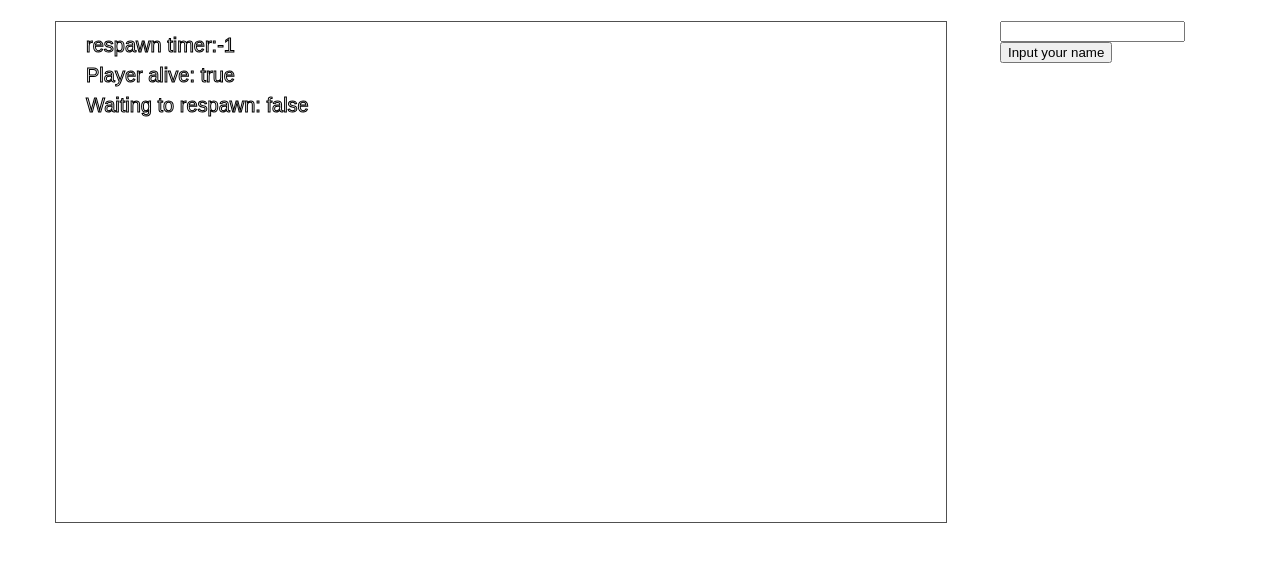
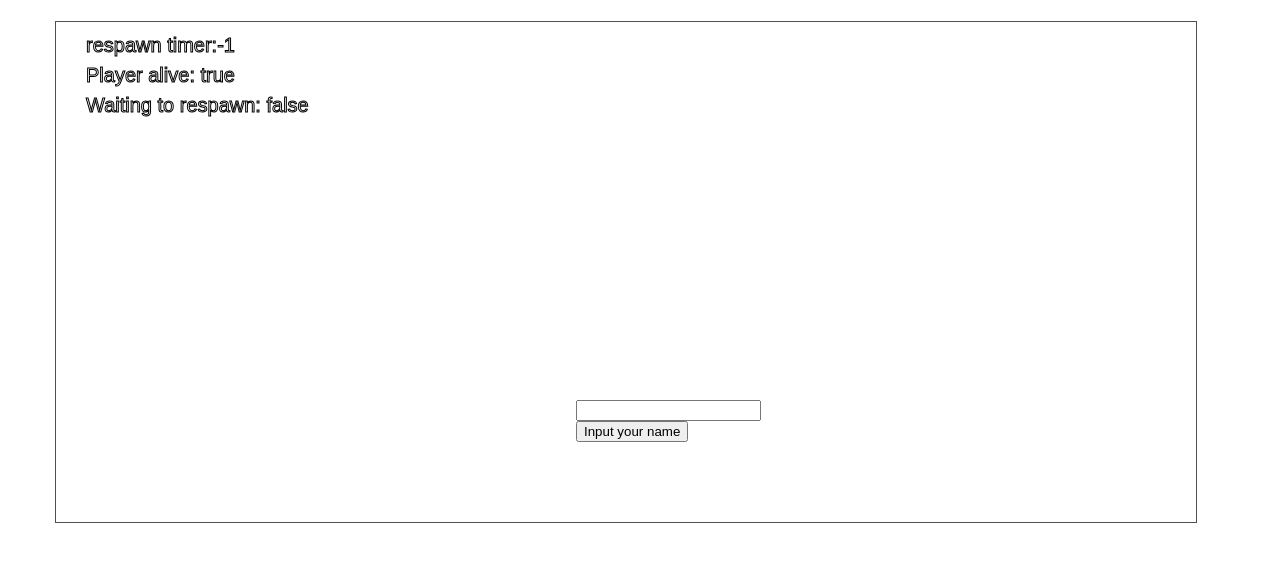
Before and after one commit to Teggoon/Shockwaveio-Online-Multiplayer, a plain HTML site: page index.html in a window 1280 px wide. Drawn offline with nearby package versions, Linux system fonts and the light colour scheme; no server answers.

Commit message:
enlarged canvas even more, repositioning of text box

```diff
--- a/index.html
+++ b/index.html
@@ -11,12 +11,13 @@
         }
         #textBlock {
           position: absolute;
-          left:1000px
+          left: 45%;
+          top: 50%;
         }
         #messages {
           overflow:auto;
           width:200px;
-          height:450px;
+          height:60px;
         }
         h1 {
         }
@@ -33,7 +34,7 @@
         <h1></h1>
 
 
-        <canvas id="myCanvas" width="890" height="500">
+        <canvas id="myCanvas" width="1140" height="500">
           Your browser does not support the HTML5 canvas tag.
         </canvas>
 
@@ -45,7 +46,7 @@
 
 const RESPAWN_TIMER = 40;
 
-var canvasWidth = 890;
+var canvasWidth = 1140;
 var canvasHeight = 500;
 var MAP_SIZE;
 
@@ -416,6 +417,8 @@ function sendStuff() {
         socket.emit("name", x);
         document.getElementById("button").innerHTML = "Enter Message";
         givenName = true;
+        document.getElementById("textBlock").style.left = "74px";
+        document.getElementById("textBlock").style.top = "70%";
     }
     document.getElementById("inputbox").value = "";
 
@@ -575,7 +578,7 @@ document.getElementById("myCanvas").onmousemove = updateMouse;
 
         <button id="button" onClick=sendStuff()>Input your name</button>
         <div id="messages"></div>
-      </div>
+        </div>
       <script>
       document.getElementById("inputbox").addEventListener("keyup", function(event) {
          if (event.keyCode == '13') {
--- a/server.js
+++ b/server.js
@@ -8,7 +8,7 @@ const MAP_SIZE = 2000;
 const HOLE_NUM = 30;
 const RESPAWN_TIMER = 200;
 
-var canvasWidth = 890;
+var canvasWidth = 1140;
 var canvasHeight = 500;
 
 
```
